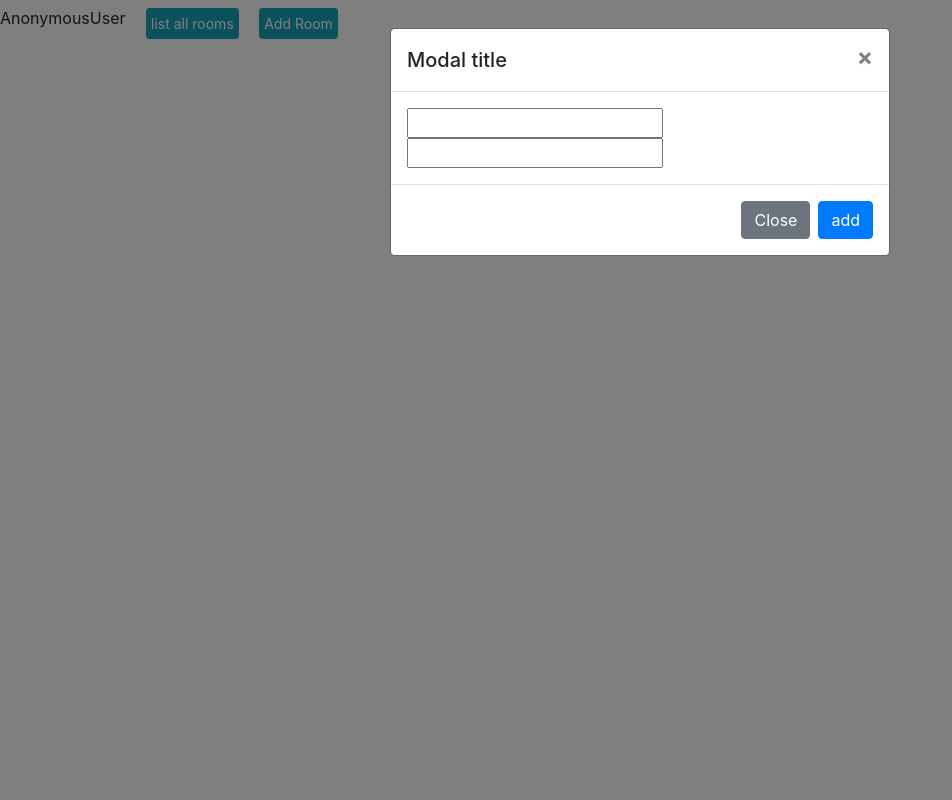
After one commit to atulsingh029/e-learning-platform, a Django app: template templates/dashboard/odash.html in a window 1280 px wide, after a click on "Add Room". The commit adds this page. Shown: the whole page, without its empty margins (0-952 px from the left). Run offline with Django 3.2, Linux system fonts and the light colour scheme; the template is opened without the code that fills it: most values are stand-ins (such as "Sample title", 1, 10 or a date in 2020); parts of the project's set-up code (start-up, migrations or seed data) failed here and were passed over; some libraries are stand-ins or nearby versions.

Commit message:
updated templates

```diff
--- a/templates/base.html
+++ b/templates/base.html
@@ -12,9 +12,10 @@
     <title>{{ page_info.title }}</title>
 </head>
 <body>
+<script src="https://code.jquery.com/jquery-3.5.1.js"></script>
     {% block body %}
     {% endblock %}
-<script src="https://code.jquery.com/jquery-3.5.1.slim.min.js"></script>
+
 <script src="https://cdn.jsdelivr.net/npm/popper.js@1.16.0/dist/umd/popper.min.js"></script>
 <script src="https://stackpath.bootstrapcdn.com/bootstrap/4.5.0/js/bootstrap.min.js"></script>
 </body>
--- /dev/null
+++ b/templates/dashboard/odash.html
@@ -0,0 +1,46 @@
+{%  extends 'base.html' %}
+{% load static %}
+
+{% block body %}
+
+    {{ user }}
+
+    <button id="listallrooms" name="button" class="btn btn-sm btn-info p-1 ml-3 mt-2">list all rooms</button>
+  <!--  <button id="addroom" name="button" class="btn btn-sm btn-info p-1 ml-3 mt-2">add room</button>  -->
+
+    <!-- Button trigger modal -->
+<button type="button" class="btn btn-sm btn-info p-1 ml-3 mt-2" data-toggle="modal" data-target="#exampleModal">
+  Add Room
+</button>
+
+<!-- Modal -->
+<div class="modal fade" id="exampleModal" tabindex="-1" role="dialog" aria-labelledby="exampleModalLabel" aria-hidden="true">
+  <div class="modal-dialog" role="document">
+    <div class="modal-content">
+      <div class="modal-header">
+        <h5 class="modal-title" id="exampleModalLabel">Modal title</h5>
+        <button type="button" class="close" data-dismiss="modal" aria-label="Close">
+          <span aria-hidden="true">&times;</span>
+        </button>
+      </div>
+      <div class="modal-body">
+        <form method="post" id="roomform">
+            {% csrf_token %}
+            <input name="title" type="text">
+            <input name="description" type="text">
+
+        </form>
+      </div>
+      <div class="modal-footer">
+        <button type="button" class="btn btn-secondary" data-dismiss="modal">Close</button>
+        <button id="addroom" type="button" class="btn btn-primary">add</button>
+      </div>
+    </div>
+  </div>
+</div>
+
+    <div id="canvas" class="m-1 p-1">
+    <!-- code injection by JS //do not touch this div -->
+    </div>
+    <script src="{% static 'js/omanage.js' %}"></script>
+{% endblock %}
--- /dev/null
+++ b/templates/dashboard/tdash.html
@@ -0,0 +1 @@
+{%  extends 'base.html' %}
```
Also changed, not shown: templates/custom_user/forms.html (+22 -6 lines), templates/custom_user/otp_form.html (deleted, +0 -8 lines), templates/dashboard/sdash.html (added, +26 -0 lines), templates/home/home.html (+8 -1 lines).
